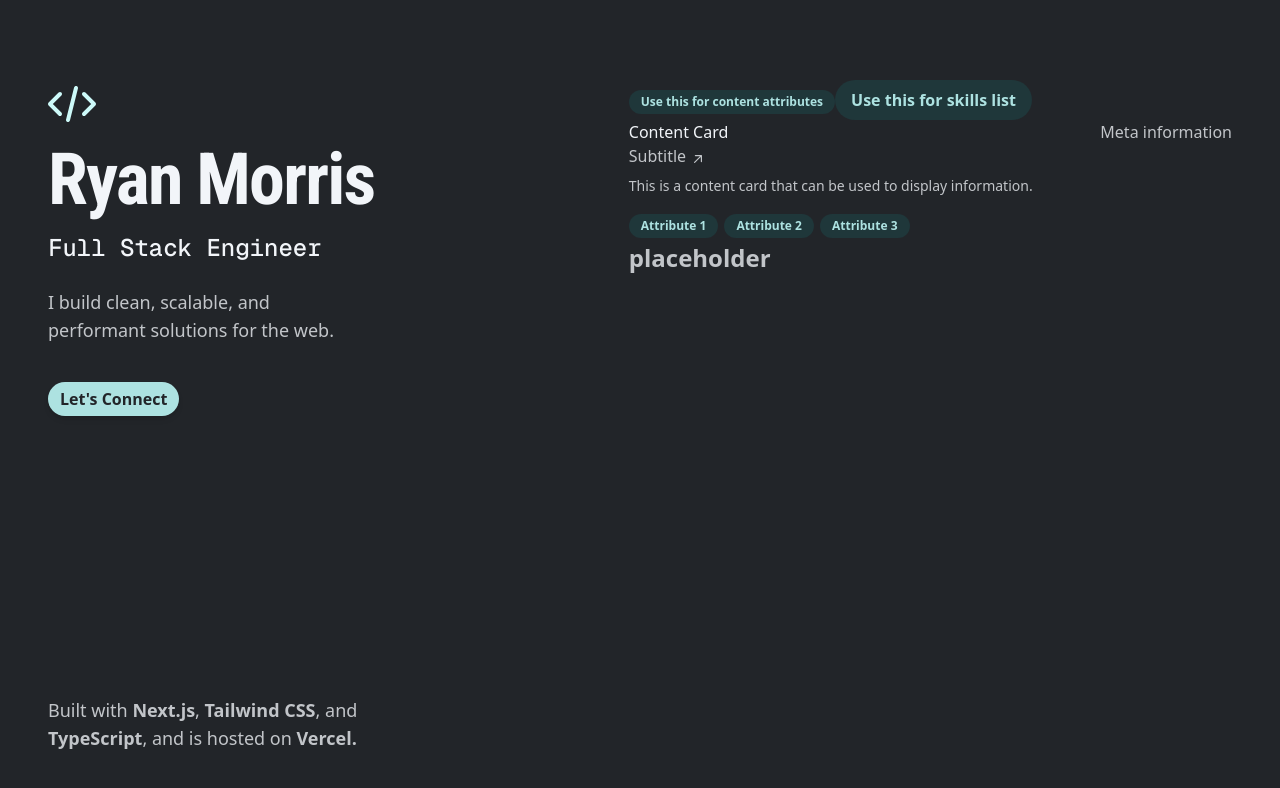
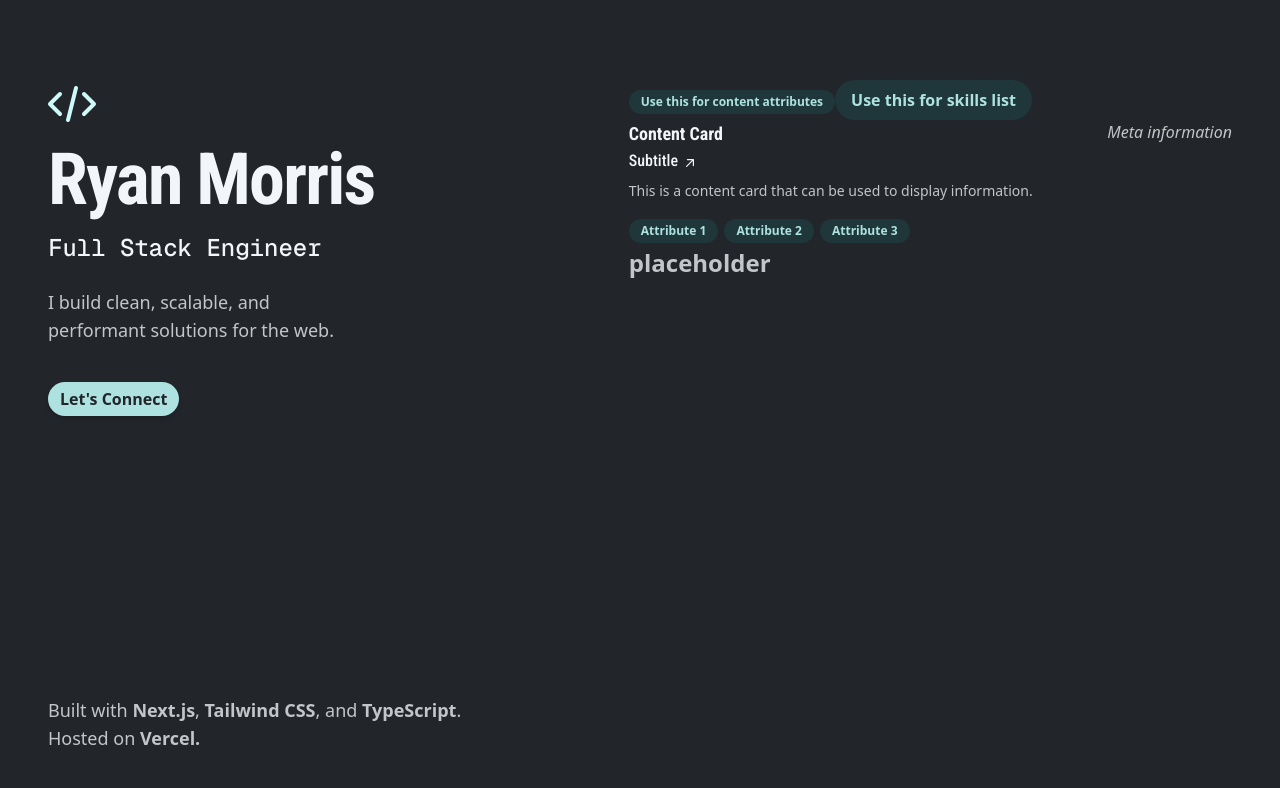
Before and after one commit to gitRpm/portfolio, a Next.js app: page / in a window 1280 px wide. Shown: the top 788 px of the page. Built offline with nearby package versions, Linux system fonts and the light colour scheme.

Commit message:
styling fixes

```diff
--- a/app/globals.css
+++ b/app/globals.css
@@ -25,24 +25,17 @@
   }
 }
 
-@layer utilities {
-  .h2 {
-    font-family: var(--font-geist-mono);
-    font-size: 1.25rem;
-  }
-
-
-
-
-}
-
 @layer base {
   body {
     @apply bg-[var(--color-background)] text-[var(--color-foreground)];
   }
 
+  h1, h2, h3, h4, h5, h6 {
+    @apply text-(color:--color-white) font-(family-name:--font-roboto-condensed);
+  }
+
   h1 {
-    @apply font-bold font-(family-name:--font-roboto-condensed) tracking-tight
+    @apply font-bold tracking-tight
     text-6xl mb-4
     md:text-7xl;
   }
@@ -53,13 +46,9 @@
     md:text-2xl;
   }
 
-  .h3 {
-    @apply font-bold font-(family-name:--font-roboto-condensed)
+  h3 {
+    @apply font-bold
     text-lg
-  }
-
-  h1, h2, h3, h4, h5, h6 {
-    @apply text-(color:--color-white);
   }
 }
 
--- a/app/page.tsx
+++ b/app/page.tsx
@@ -41,7 +41,8 @@ export default function Home() {
         <p className="text-2xl font-semibold mb-4">placeholder</p>
       </main>
       <footer className="lg:absolute lg:bottom-12 text-lg">
-        <p className="lg:max-w-sm">Built with <b>Next.js</b>, <b>Tailwind CSS</b>, and <b>TypeScript</b>, and is hosted on <b>Vercel.</b></p>
+        <p>Built with <b>Next.js</b>, <b>Tailwind CSS</b>, and <b>TypeScript</b>.</p>
+        <p>Hosted on <b>Vercel.</b></p>
       </footer>
     </div>
   );
--- a/app/ui/content-card/content-card.tsx
+++ b/app/ui/content-card/content-card.tsx
@@ -25,14 +25,14 @@ const ContentCard: React.FC<ContentCardProps> = ({
       <div className="flex justify-between w-full">
         <div>
           <h3>{title}</h3>
-          <a className="font-medium leading-tight hover:text-[var(--color-mint-400)] focus-visible:text-[var(--color-mint-400)] group/link text-base"
+          <a className="font-medium text-[var(--color-white)] leading-tight hover:text-[var(--color-mint-400)] focus-visible:text-[var(--color-mint-400)] group/link text-base"
             href={url}
             target="_blank"
             rel="noreferrer noopener"
             aria-label={ariaLabel}
           >
             <span className="absolute -inset-x-4 -inset-y-2.5 hidden rounded md:-inset-x-6 md:-inset-y-4 lg:block"></span>
-            <span className="inline-block group-hover/link:text-[var(--color-mint-400)] group-focus-visible/link:text-[var(--color-mint-400)]">
+            <span className="inline-block font-medium font-(family-name:--font-roboto-condensed) text-base">
               {subtitle}
               <svg
                 xmlns="http://www.w3.org/2000/svg"
@@ -42,15 +42,15 @@ const ContentCard: React.FC<ContentCardProps> = ({
                 aria-hidden="true"
               >
                 <path
-                  fill-rule="evenodd"
+                  fillRule="evenodd"
                   d="M5.22 14.78a.75.75 0 001.06 0l7.22-7.22v5.69a.75.75 0 001.5 0v-7.5a.75.75 0 00-.75-.75h-7.5a.75.75 0 000 1.5h5.69l-7.22 7.22a.75.75 0 000 1.06z"
-                  clip-rule="evenodd"
+                  clipRule="evenodd"
                 />
               </svg>
             </span>
           </a>
         </div>
-        <span>{meta}</span>
+        <span><i>{meta}</i></span>
       </div>
       <p className="mt-2 text-sm">
         {description}
```
